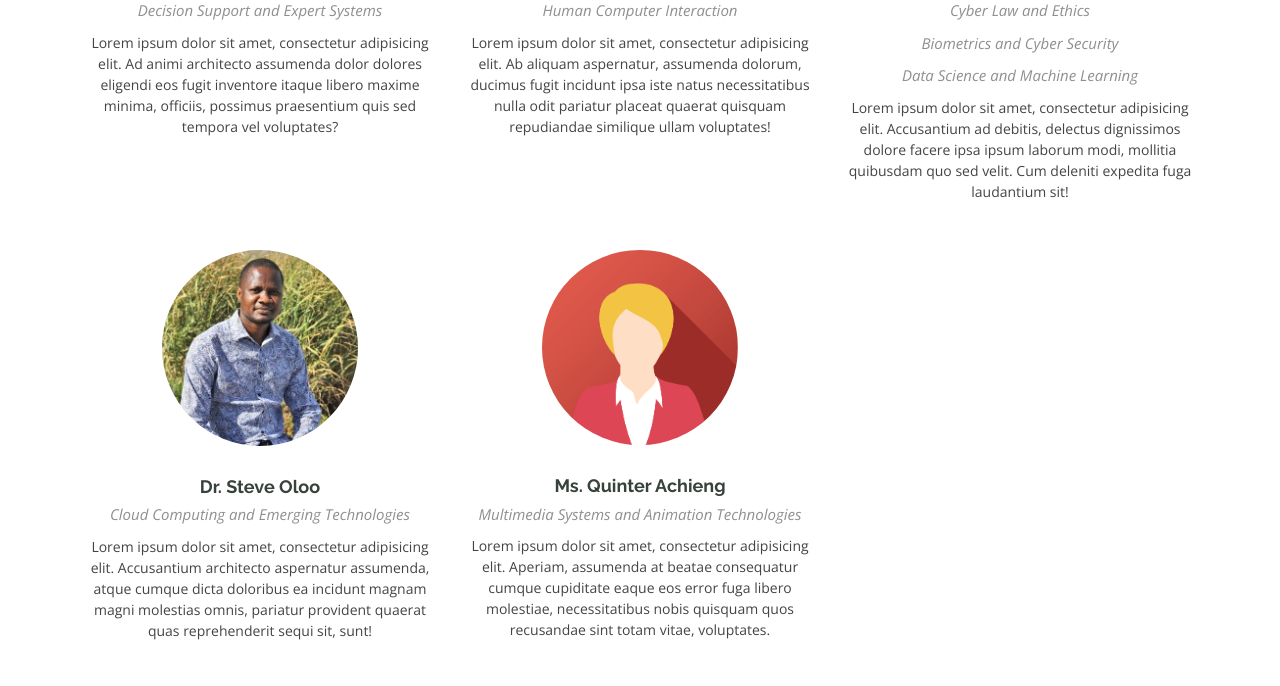
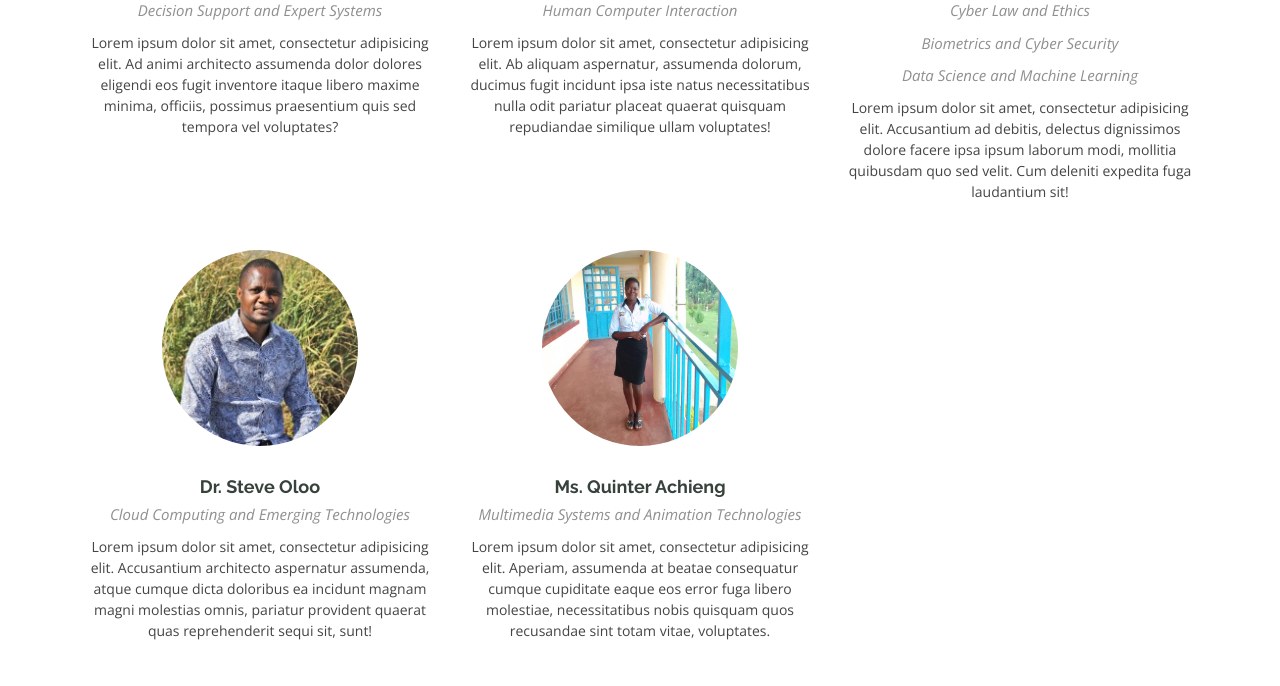
Before and after one commit to ExcelsKennedy2/Informatics-Class-System, a Django app: page /lecturers/ in a window 1280 px wide. Shown: the part 779-1465 px from the top of the page. Run offline with Django 5.2, Linux system fonts and the light colour scheme; parts of the project's set-up code (start-up, migrations or seed data) failed here and were passed over; some libraries are stand-ins or nearby versions.

Commit message:
updated lecturers page

```diff
--- a/informatics/templates/lecturers.html
+++ b/informatics/templates/lecturers.html
@@ -119,11 +119,11 @@
 
           <div class="col-lg-4 col-md-6 member" data-aos="fade-up" data-aos-delay="500">
             <div class="member-img">
-              <img src="{% static 'assets/img/team/avatar-2.png' %}" class="img-fluid" alt="Ms. Quinter">
+              <img src="{% static 'assets/img/team/quinter.jpg' %}" class="img-fluid" alt="Ms. Quinter">
               <div class="social">
                 <!-- <a href="#"><i class="bi bi-linkedin"></i></a> -->
                 <a href="https://wa.me/+254708530496"><i class="bi bi-whatsapp"></i></a>
-                <a href="mailto:"><i class="bi bi-envelope"></i></a>
+                <a href="mailto:qachieng85@gmail.com"><i class="bi bi-envelope"></i></a>
               </div>
             </div>
             <div class="member-info text-center">
```
Also changed, not shown: informatics/static/assets/img/team/quinter.jpg (added).
